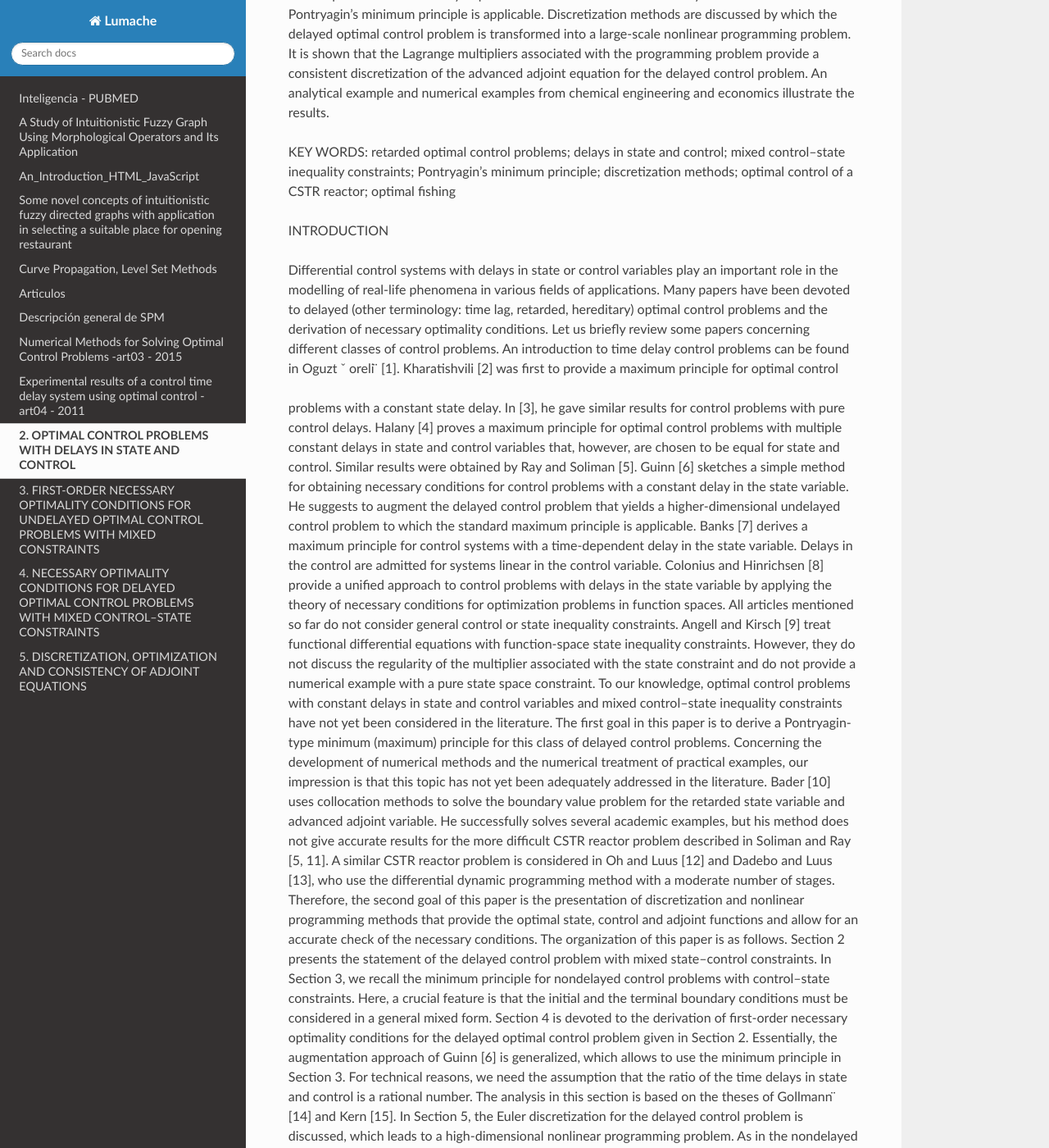
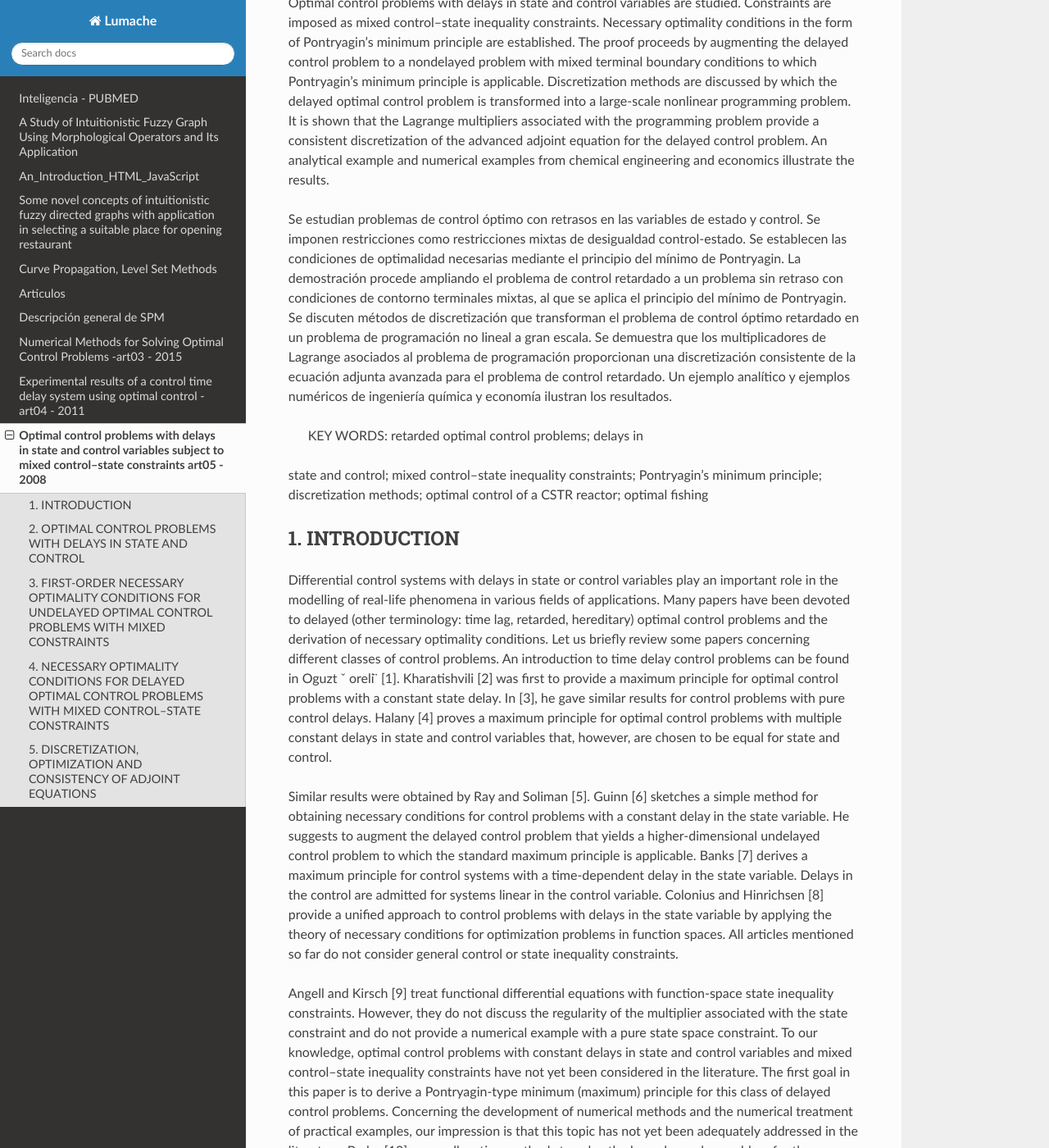
Before and after one commit to matecom57/santosg57-articulostesis, a Sphinx documentation site: the page built from docs/source/art05.rst, in a window 1280 px wide and 1400 px high, scrolled down 309 px. Shown: the whole window at 82% size. Built offline with Sphinx 7.4.7 and the Read the Docs theme 3.1.0, drawn with Linux system fonts in a browser that asks for light colours; some of the changed text lies outside the part shown.

Commit message:
Test comité

```diff
--- a/docs/source/art05.rst
+++ b/docs/source/art05.rst
@@ -1,5 +1,4 @@
-Optimal control problems with delays in state and control variables subject to mixed control–state constraints art05 -
-2008
+Optimal control problems with delays in state and control variables subject to mixed control–state constraints art05 - 2008
 =============================================================
 
 Optimal control problems with delays in state and control variables are studied. Constraints are imposed
@@ -12,11 +11,23 @@
 equation for the delayed control problem. An analytical example and numerical examples from chemical
 engineering and economics illustrate the results.
 
-KEY WORDS: retarded optimal control problems; delays in state and control; mixed control–state
-inequality constraints; Pontryagin’s minimum principle; discretization methods; optimal
+Se estudian problemas de control óptimo con retrasos en las variables de estado y control. Se imponen
+restricciones como restricciones mixtas de desigualdad control-estado. Se establecen las condiciones de
+optimalidad necesarias mediante el principio del mínimo de Pontryagin. La demostración procede ampliando el
+problema de control retardado a un problema sin retraso con condiciones de contorno terminales mixtas, al que se
+aplica el principio del mínimo de Pontryagin. Se discuten métodos de discretización que transforman el problema
+de control óptimo retardado en un problema de programación no lineal a gran escala. Se demuestra que los
+multiplicadores de Lagrange asociados al problema de programación proporcionan una discretización consistente de
+la ecuación adjunta avanzada para el problema de control retardado. Un ejemplo analítico y ejemplos numéricos de
+ingeniería química y economía ilustran los resultados.
+
+ KEY WORDS: retarded optimal control problems; delays in
+state and control;
+mixed control–state inequality constraints; Pontryagin’s minimum principle; discretization methods; optimal
 control of a CSTR reactor; optimal fishing
 
 1. INTRODUCTION
+---------------
 
 Differential control systems with delays in state or control variables play an important role in
 the modelling of real-life phenomena in various fields of applications. Many papers have been
@@ -24,11 +35,13 @@
 the derivation of necessary optimality conditions. Let us briefly review some papers concerning
 different classes of control problems. An introduction to time delay control problems can be found
 in Oguzt ˇ oreli  ̈ [1]. Kharatishvili [2] was first to provide a maximum principle for optimal control
-
 problems with a constant state delay. In [3], he gave similar results for control problems with pure
 control delays. Halany [4] proves a maximum principle for optimal control problems with multiple
 constant delays in state and control variables that, however, are chosen to be equal for state and
-control. Similar results were obtained by Ray and Soliman [5]. Guinn [6] sketches a simple method
+control.
+
+
+Similar results were obtained by Ray and Soliman [5]. Guinn [6] sketches a simple method
 for obtaining necessary conditions for control problems with a constant delay in the state variable.
 He suggests to augment the delayed control problem that yields a higher-dimensional undelayed
 control problem to which the standard maximum principle is applicable. Banks [7] derives a
@@ -37,6 +50,7 @@
 provide a unified approach to control problems with delays in the state variable by applying the
 theory of necessary conditions for optimization problems in function spaces. All articles mentioned
 so far do not consider general control or state inequality constraints.
+
 Angell and Kirsch [9] treat functional differential equations with function-space state inequality
 constraints. However, they do not discuss the regularity of the multiplier associated with the state
 constraint and do not provide a numerical example with a pure state space constraint. To our
@@ -53,6 +67,7 @@
 number of stages. Therefore, the second goal of this paper is the presentation of discretization and
 nonlinear programming methods that provide the optimal state, control and adjoint functions and
 allow for an accurate check of the necessary conditions.
+
 The organization of this paper is as follows. Section 2 presents the statement of the delayed
 control problem with mixed state–control constraints. In Section 3, we recall the minimum principle
 for nondelayed control problems with control–state constraints. Here, a crucial feature is that
```
